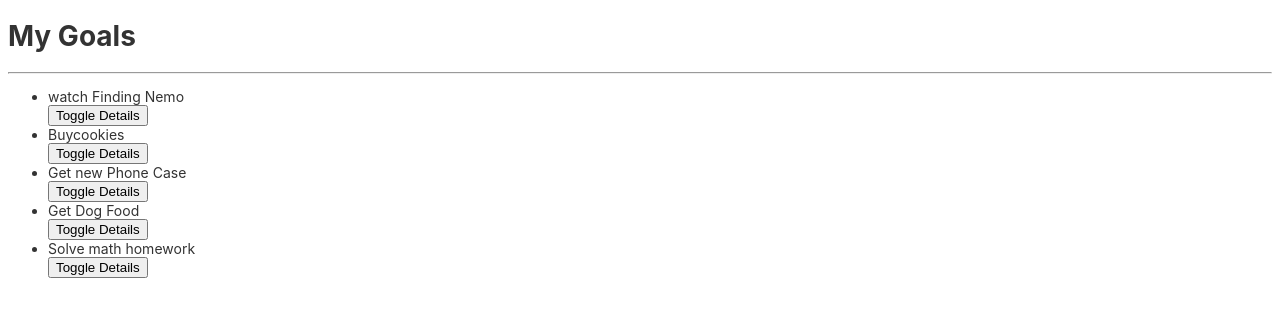
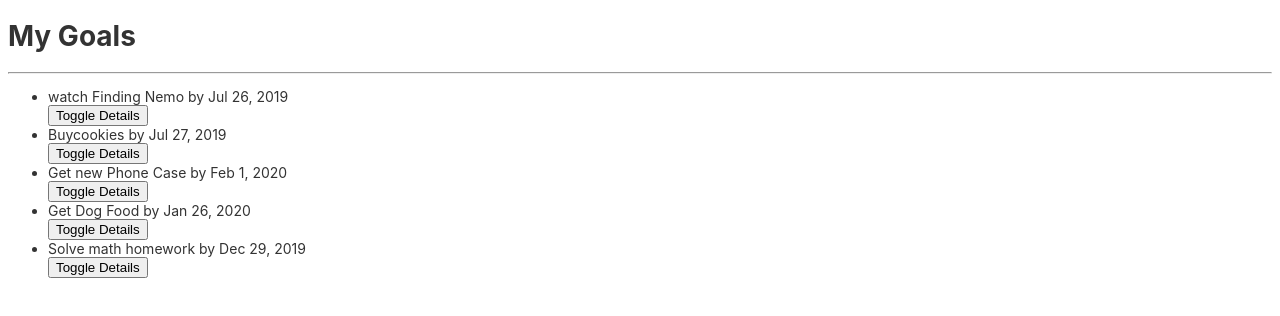
Before and after one commit to FrankKamala/Goalz, an Angular app: page / in a window 1280 px wide. Shown: the top 316 px of the page. Built offline with nearby package versions, Linux system fonts and the light colour scheme.

Commit message:
interpolate date output

```diff
--- a/src/app/goal/goal.component.html
+++ b/src/app/goal/goal.component.html
@@ -3,7 +3,7 @@
   <hr>
   <ul>
     <div *ngFor='let goal of goals;let i = index'>
-       <li appStrikethrough>{{goal.name}}</li> <!--added Directive to host -->
+       <li appStrikethrough>{{goal.name}} by {{goal.completeDate|date}}</li> <!--added Directive to host -->
       <button (click)='toggleDetails(i)'>Toggle Details</button>
       <app-detail *ngIf='goal.showDescription' [goal]='goal' (isComplete) = 'completeGoal($event,i)'></app-detail>
     </div>
```
